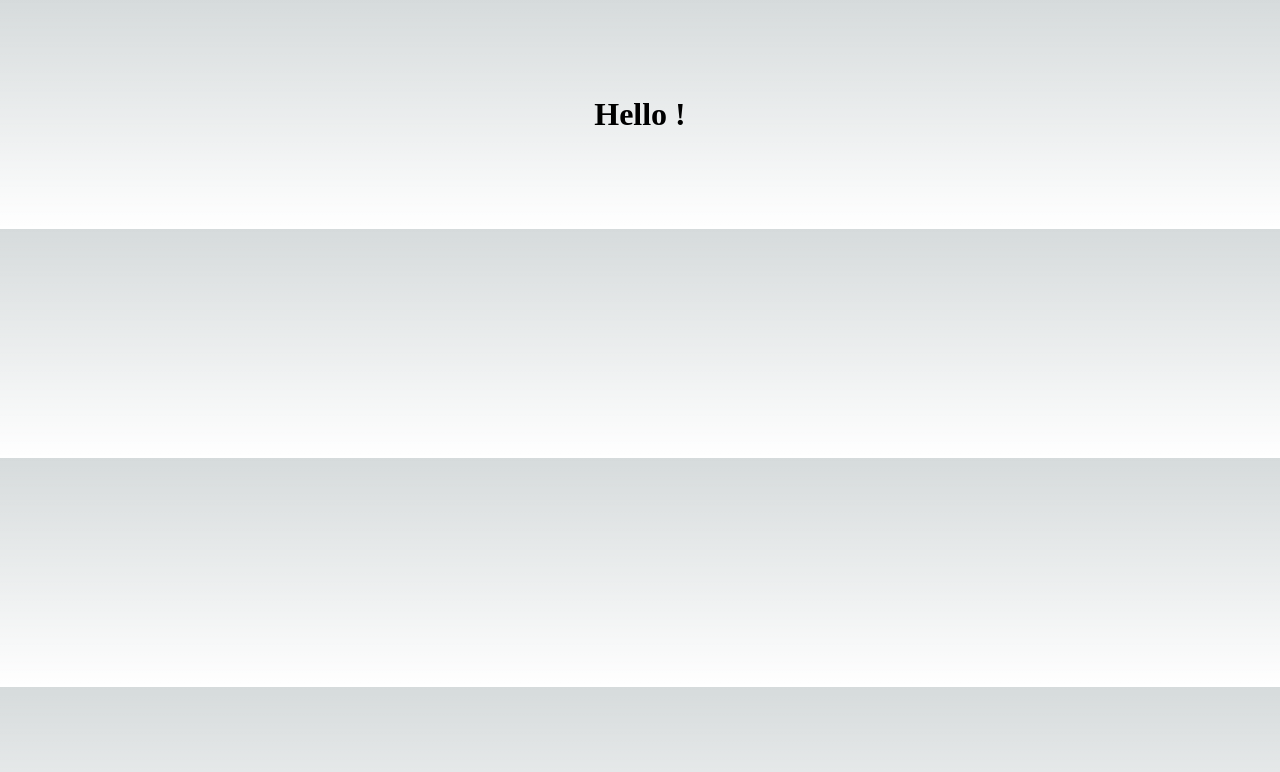
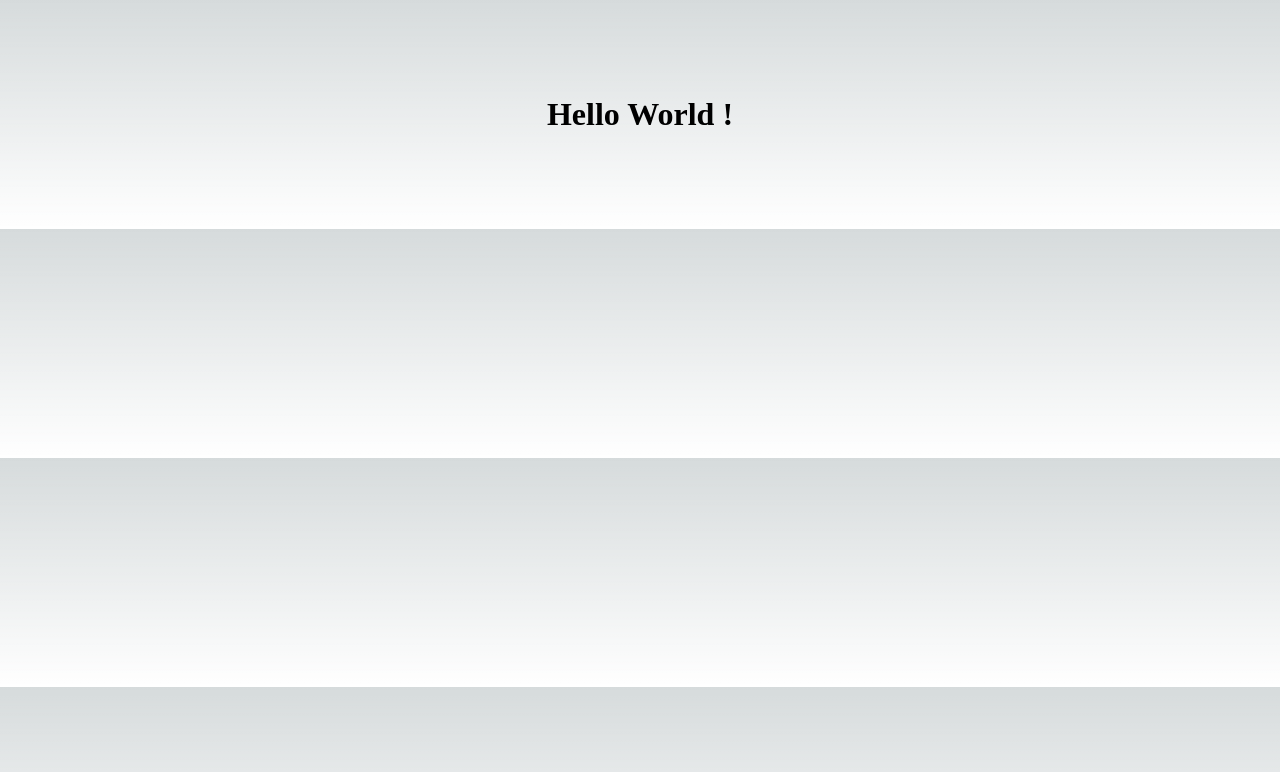
Before and after one commit to FAsami/foysal-dev, a Next.js app: page / in a window 1280 px wide. Shown: the top 772 px of the page. Built offline with nearby package versions, Linux system fonts and the light colour scheme.

Commit message:
tweak: replaced hello with  hello world

```diff
--- a/pages/index.tsx
+++ b/pages/index.tsx
@@ -13,7 +13,7 @@ export default function Home() {
             margin: "96px",
           }}
         >
-          Hello !
+          Hello World  !
         </h1>
       </main>
     </>
```
